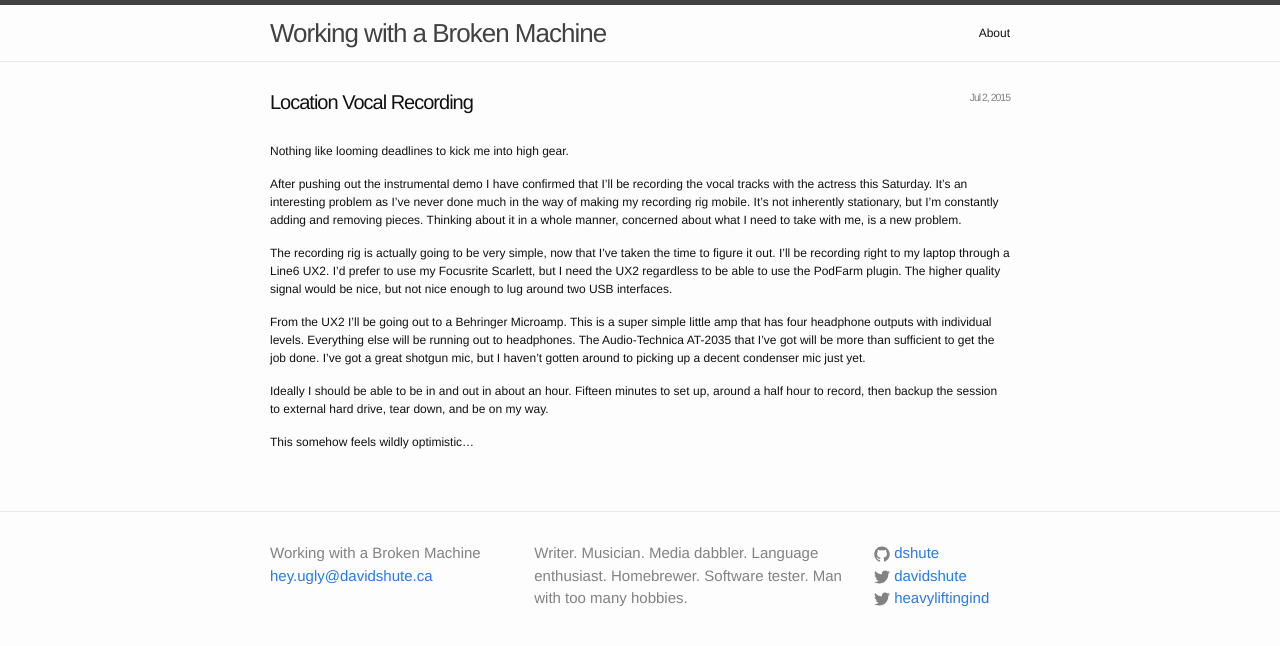
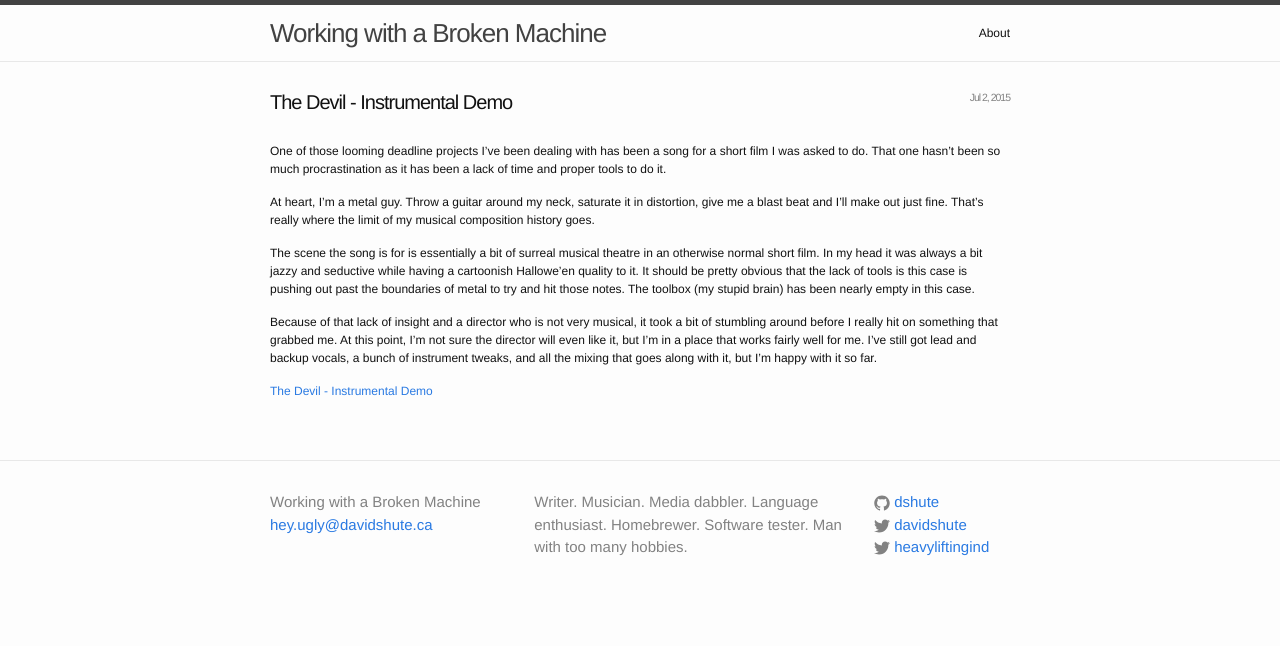
Before and after one commit to dshute/dshute.github.io, a Jekyll site: the page built from _posts/2015-07-02-the-devil-instrumental-demo.markdown, in a window 1280 px wide. Shown: the top 646 px of the page. Built offline with Jekyll 4.4.1, drawn with Linux system fonts in a browser that asks for light colours.

Commit message:
stupid overwriting stupid

```diff
--- a/_posts/2015-07-02-the-devil-instrumental-demo.markdown
+++ b/_posts/2015-07-02-the-devil-instrumental-demo.markdown
@@ -1,18 +1,16 @@
 ---
 layout: post
-title:  "Location Vocal Recording"
-date:   2015-07-02 22:42:25
+title:  "The Devil - Instrumental Demo"
+date:   2015-07-02 00:32:25
 categories: music
 ---
 
-Nothing like looming deadlines to kick me into high gear.
+One of those looming deadline projects I've been dealing with has been a song for a short film I was asked to do. That one hasn't been so much procrastination as it has been a lack of time and proper tools to do it.
 
-After pushing out the instrumental demo I have confirmed that I'll be recording the vocal tracks with the actress this Saturday. It's an interesting problem as I've never done much in the way of making my recording rig mobile. It's not inherently stationary, but I'm constantly adding and removing pieces. Thinking about it in a whole manner, concerned about what I need to take with me, is a new problem.
+At heart, I'm a metal guy. Throw a guitar around my neck, saturate it in distortion, give me a blast beat and I'll make out just fine. That's really where the limit of my musical composition history goes.
 
-The recording rig is actually going to be very simple, now that I've taken the time to figure it out. I'll be recording right to my laptop through a Line6 UX2. I'd prefer to use my Focusrite Scarlett, but I need the UX2 regardless to be able to use the PodFarm plugin. The higher quality signal would be nice, but not nice enough to lug around two USB interfaces.
+The scene the song is for is essentially a bit of surreal musical theatre in an otherwise normal short film. In my head it was always a bit jazzy and seductive while having a cartoonish Hallowe'en quality to it. It should be pretty obvious that the lack of tools is this case is pushing out past the boundaries of metal to try and hit those notes. The toolbox (my stupid brain) has been nearly empty in this case.
 
-From the UX2 I'll be going out to a Behringer Microamp.  This is a super simple little amp that has four headphone outputs with individual levels. Everything else will be running out to headphones.  The Audio-Technica AT-2035 that I've got will be more than sufficient to get the job done. I've got a great shotgun mic, but I haven't gotten around to picking up a decent condenser mic just yet.
+Because of that lack of insight and a director who is not very musical, it took a bit of stumbling around before I really hit on something that grabbed me. At this point, I'm not sure the director will even like it, but I'm in a place that works fairly well for me.  I've still got lead and backup vocals, a bunch of instrument tweaks, and all the mixing that goes along with it, but I'm happy with it so far.
 
-Ideally I should be able to be in and out in about an hour. Fifteen minutes to set up, around a half hour to record, then backup the session to external hard drive, tear down, and be on my way.
-
-This somehow feels wildly optimistic...
+[The Devil - Instrumental Demo](https://dl.dropboxusercontent.com/u/800800/the%20devil%20-%20full%20instrumental.mp3)
```
Also changed, not shown: _posts/2015-07-02-location-vocal-recording.markdown (added, +18 -0 lines).
